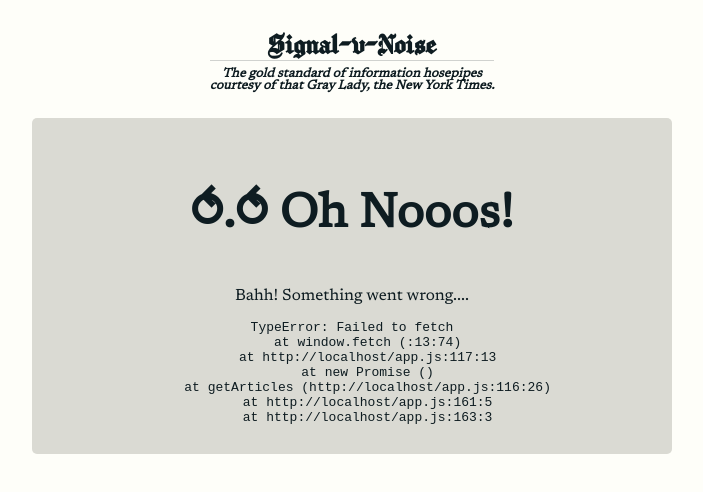
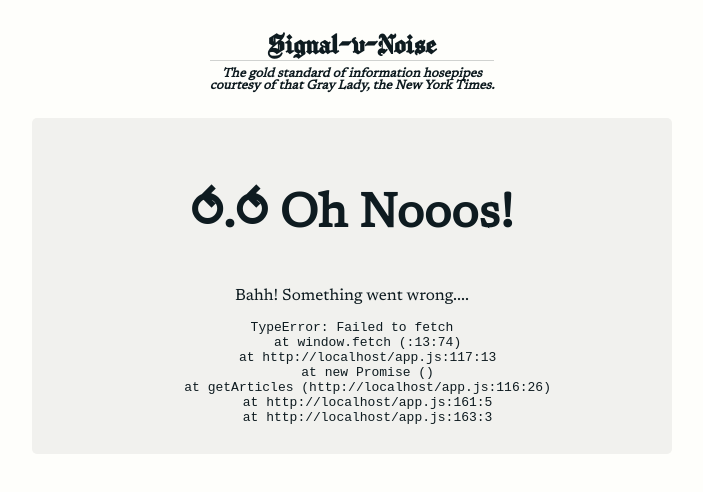
Before and after one commit to bnjmnrsh-projs/signal-v-noise, a plain HTML site: page index.html in a window 1280 px wide. Shown: the whole page, without its empty margins (288-991 px from the left). Drawn offline with Linux system fonts and the light colour scheme; no server answers.

Commit message:
convert colors to hsl, lighten newsprint-dk

```diff
--- a/style.css
+++ b/style.css
@@ -19,9 +19,9 @@
 }
 
 :root {
-    --text-black: rgb(14, 28, 33);
-    --newsprint: rgb(254, 254, 249);
-    --newsprint-dk: rgb(218, 218, 211);
+    --text-black: hsl(196, 40%, 9%);
+    --newsprint: hsl(60, 71%, 99%);
+    --newsprint-dk: hsl(60, 9%, 94%);
     --roman-silver: hsla(214, 11%, 57%, 1);
     --charcoal: hsla(224, 10%, 29%, 1);
     --independence: hsla(253, 10%, 36%, 1);
```
